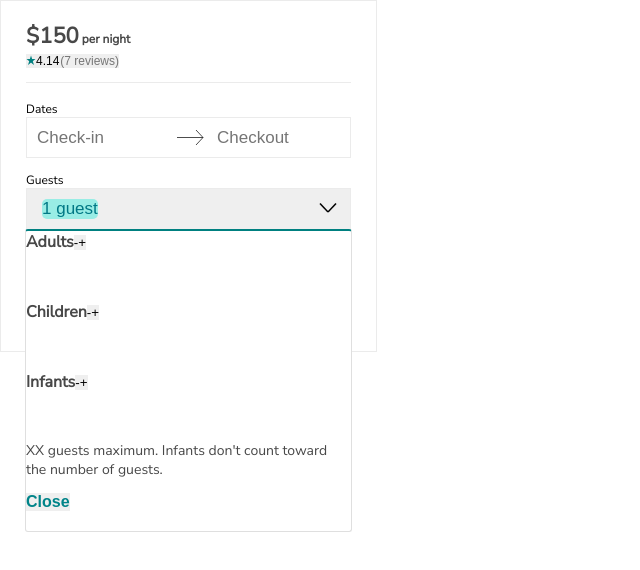
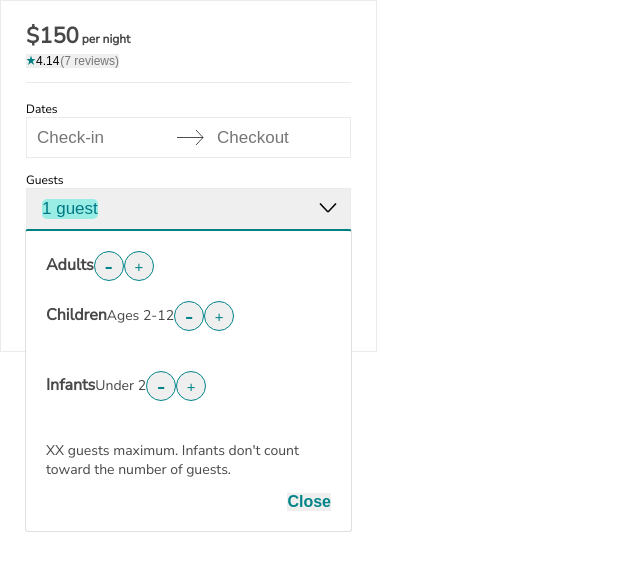
Before and after one commit to the-orange-box/reservation-system, a React app: page / in a window 1280 px wide. Both pictures are taken after a click on the button "1 guest". Shown: the top 570 px of the page, without its empty margins (0-640 px from the left). Built offline with nearby package versions, Linux system fonts and the light colour scheme.

Commit message:
midway through centering add minus buttons

```diff
--- a/client/src/GuestsDropdown.jsx
+++ b/client/src/GuestsDropdown.jsx
@@ -22,17 +22,19 @@ class GuestsDropdown extends React.Component{
       <div ref={node => this.node = node}
            className="guestsDropdown" id="guestsDropdown" style={{visibility: this.props.guestVisibility}}>
         <div id="adultGuestDropdown">
-          Adults
+          <span className="guestType" id="adultGuest">Adults</span>
           <button className="minusButton" id="adultMinus">-</button>
           <button className="addButton" id="adultAdd">+</button>
         </div>
         <div id="childGuestDropdown">
-          Children
+          <span className="guestType" id="childGuest">Children</span>
+          <span className="guestDetails" id="childDetails">Ages 2-12</span>
           <button className="minusButton" id="childMinus">-</button>
           <button className="addButton" id="childAdd">+</button>
         </div>
         <div id="infantGuestDropdown">
-          Infants
+          <span className="guestType" id="infantGuest">Infants</span>
+          <span className="guestDetails" id="infantDetails">Under 2</span>
           <button className="minusButton" id="infantMinus">-</button>
           <button className="addButton" id="infantAdd">+</button>
         </div>
--- a/public/style.css
+++ b/public/style.css
@@ -260,39 +260,83 @@
 }
 
 #adultGuestDropdown {
- color: rgb(72, 72, 72);
- font-weight: 600;
- font-size: 16px;
+  margin-left: 20px;
+  margin-right: 20px;
+  margin-top: 20px;
 }
 
 #childGuestDropdown {
-  color: rgb(72, 72, 72);
-  font-weight: 600;
-  font-size: 16px;
-
-  /* font-size:14px for the tiny writing
-    font-weight: 400;*/
+  margin-left: 20px;
+  margin-right: 20px;
 }
 
 #infantGuestDropdown {
-  color: rgb(72, 72, 72);
-  font-weight: 600;
-  font-size: 16px;
+  margin-left: 20px;
+  margin-right: 20px;
 }
 
 #guestsDropdownFooter {
   color: rgb(72, 72, 72);
   font-weight: 400;
   font-size: 14px;
+  margin-left: 20px;
+  margin-right: 20px;
 }
 
 #closeGuestDropdown {
+  justify-self: right;
+  margin-right: 20px;
 }
 
 #guestsCloseButton {
   color: rgb(0, 132, 137);
   font-size: 16px;
   font-weight: 600;
+  cursor: pointer;
+  outline: none;
+}
+
+#guestsCloseButton:hover {
+  text-decoration: underline;
+}
+
+#guestsCloseButton:active {
+  color: rgb(0, 92, 97);
+}
+
+.guestType {
+  color: rgb(72, 72, 72);
+  font-weight: 600;
+  font-size: 16px;
+}
+
+.guestDetails {
+  font-size:14px;
+  font-weight: 400;
+  color: rgb(72, 72, 72);
+}
+
+.addButton, .minusButton {
+  width: 30px;
+  height: 30px;
+  border-style: solid;
+  border-color: rgb(0, 132, 137);
+  border-radius: 50%;
+  border-width: 1px;
+  color: rgb(0, 132, 137);
+
+  text-align: center;
+  display: inline-block;
+  vertical-align: middle;
+}
+
+.addButton {
+  font-size:15px;
+}
+
+.minusButton {
+  font-size:25px;
+  font-weight: 200;
 }
 
 /* Popup arrow */
```
Also changed, not shown: public/main.js.
